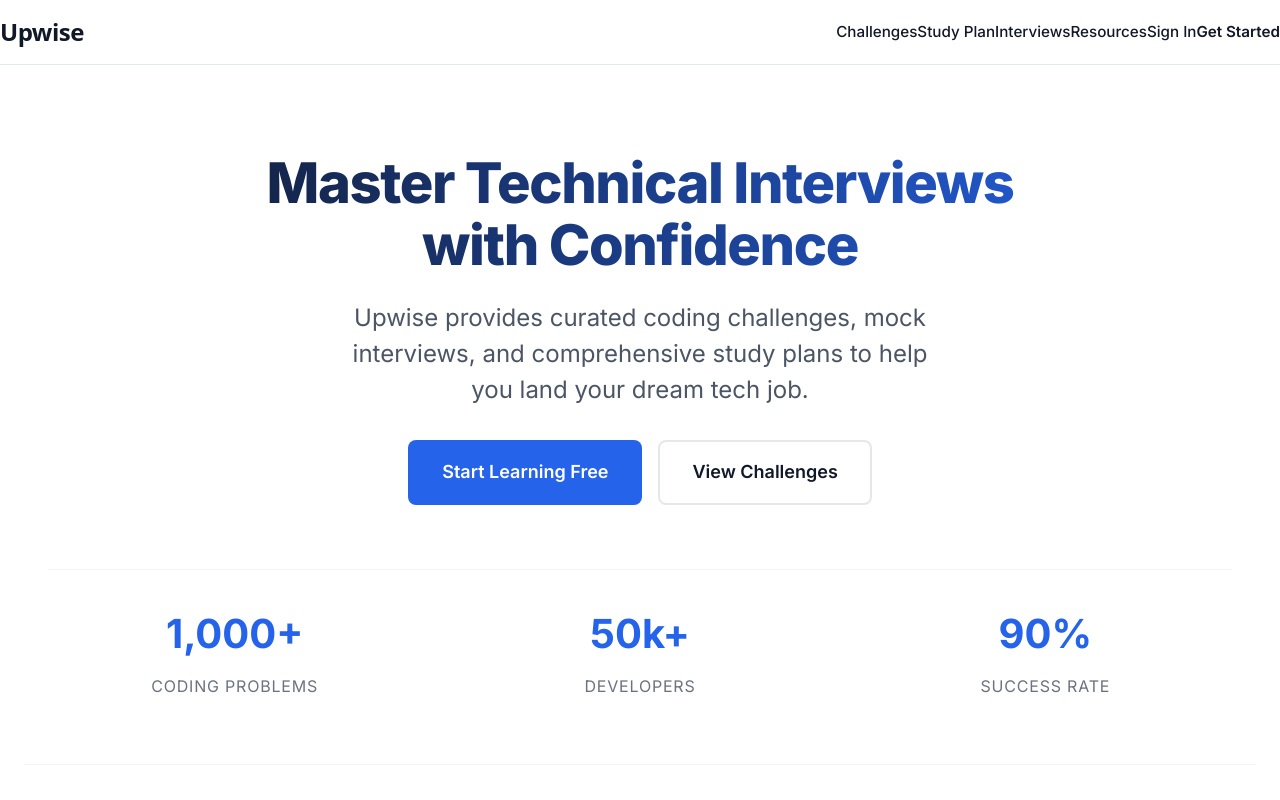
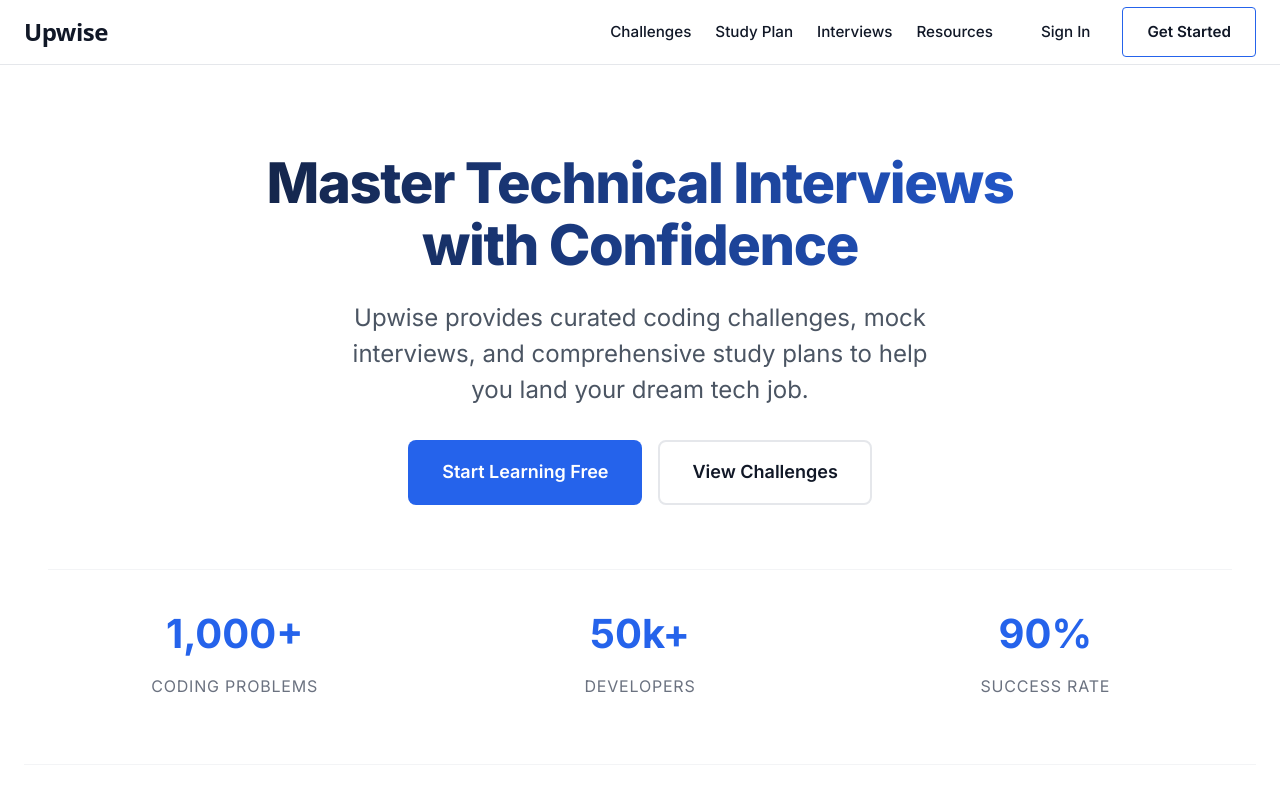
Before and after one commit to fourhtyoz/Upwise, a Next.js app: page / in a window 1280 px wide. Shown: the top 800 px of the page. Built offline with nearby package versions, Linux system fonts and the light colour scheme.

Commit message:
navbar styles

```diff
--- a/app/globals.scss
+++ b/app/globals.scss
@@ -37,15 +37,22 @@
     --space-12: 3rem;
     --space-16: 4rem;
 
+    --spacing-xs: 0.5rem;
+    --spacing-sm: 0.75rem;
+    --spacing-md: 1rem;
+    --spacing-lg: 1.5rem;
+    --spacing-xl: 2rem;
+    --spacing-2xl: 3rem;
+
     // Typography
     --font-sans: var(--font-inter), system-ui, -apple-system, sans-serif;
     --font-mono:
         ui-monospace, SFMono-Regular, Menlo, Monaco, Consolas, monospace;
 
     // Transitions
-    --transition-fast: 150ms ease;
-    --transition-base: 250ms ease;
-    --transition-slow: 350ms ease;
+    --transition-fast: 100ms ease;
+    --transition-base: 200ms ease;
+    --transition-slow: 300ms ease;
 
     // Border Radius
     --radius-sm: 4px;
@@ -57,6 +64,19 @@
     --header-height: 64px;
     --max-width: 1280px;
     --content-width: 768px; // Optimal reading width for blog content
+
+    // header
+    // TODO
+
+    // footer
+    --footer-bg: #0c0c0c;
+    --footer-border: #374151;
+    --footer-text-primary: #f9fafb;
+    --footer-text-secondary: #d1d5db;
+    --footer-text-light: #6b7280;
+    --footer-link-color: #9ca3af;
+    --footer-link-hover: #ffaa00;
+    --footer-accent-color: #ffaa00;
 }
 
 // Reset and Base Styles
--- a/app/page.module.scss
+++ b/app/page.module.scss
@@ -240,7 +240,7 @@
 // Content Section
 .content {
     padding: var(--space-16) 0;
-    background-color: var(--color-bg-secondary);
+    // background-color: var(--color-bg-secondary);
     border-top: 1px solid var(--color-border);
     border-bottom: 1px solid var(--color-border);
 
@@ -334,11 +334,11 @@
 // CTA Section
 .cta {
     padding: var(--space-16) 0;
-    background: linear-gradient(
-        135deg,
-        var(--color-bg-primary) 0%,
-        var(--color-bg-secondary) 100%
-    );
+    // background: linear-gradient(
+    //     135deg,
+    //     var(--color-bg-primary) 0%,
+    //     var(--color-bg-secondary) 100%
+    // );
     text-align: center;
 
     @media (max-width: 768px) {
--- a/components/ui/Navbar/Navbar.module.scss
+++ b/components/ui/Navbar/Navbar.module.scss
@@ -65,13 +65,13 @@
 }
 
 .navLink {
-    color: var(--text-secondary);
+    color: var(--color-primary);
     text-decoration: none;
     font-size: 0.95rem;
     font-weight: 500;
     padding: var(--spacing-xs) 0;
     position: relative;
-    transition: color var(--transition-fast);
+    transition: color var(--transition-slow);
 
     &::after {
         content: '';
@@ -79,13 +79,13 @@
         bottom: 0;
         left: 0;
         width: 0;
-        height: 2px;
-        background: var(--primary-color);
-        transition: width var(--transition-base);
+        height: 5px;
+        background: var(--color-secondary);
+        transition: width var(--transition-slow);
     }
 
     &:hover {
-        color: var(--primary-color);
+        color: var(--color-secondary);
 
         &::after {
             width: 100%;
@@ -109,33 +109,33 @@
 }
 
 .loginLink {
-    color: var(--text-secondary);
+    color: var(--color-primary);
     text-decoration: none;
     font-size: 0.95rem;
     font-weight: 500;
     padding: var(--spacing-xs) var(--spacing-md);
     border-radius: 4px;
-    transition: all var(--transition-fast);
+    transition: all var(--transition-base);
 
     &:hover {
-        color: var(--primary-color);
-        background: var(--bg-secondary);
+        color: var(--color-bg-primary);
+        background: var(--color-secondary);
     }
 }
 
 .getStarted {
-    color: var(--secondary-color);
+    color: var(--color-primary);
     text-decoration: none;
     font-size: 0.95rem;
     font-weight: 600;
     padding: var(--spacing-sm) var(--spacing-lg);
-    border: 1px solid var(--secondary-color);
+    border: 1px solid var(--color-secondary);
     border-radius: 4px;
     transition: all var(--transition-base);
 
     &:hover {
-        background: var(--secondary-color);
-        color: white;
+        color: var(--color-bg-primary);
+        background: var(--color-secondary);
     }
 }
 
```
